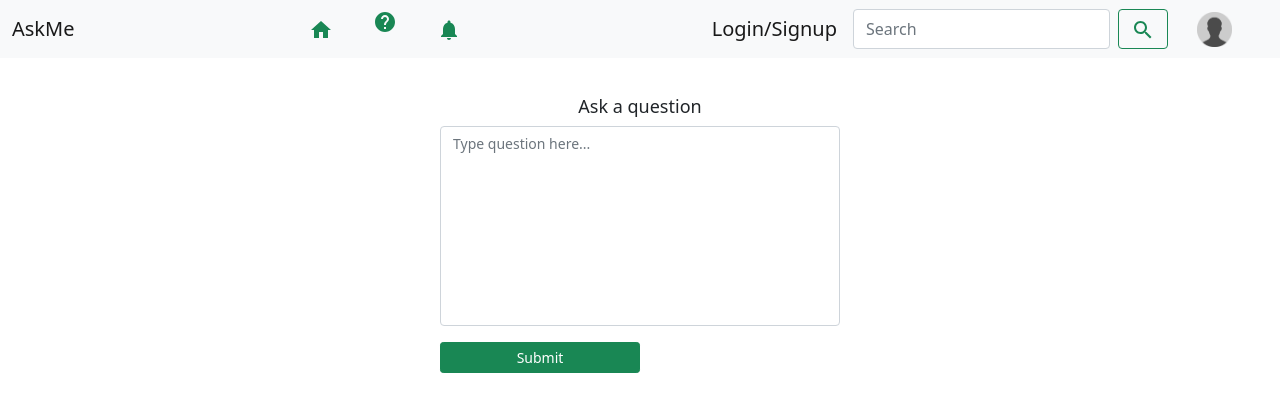
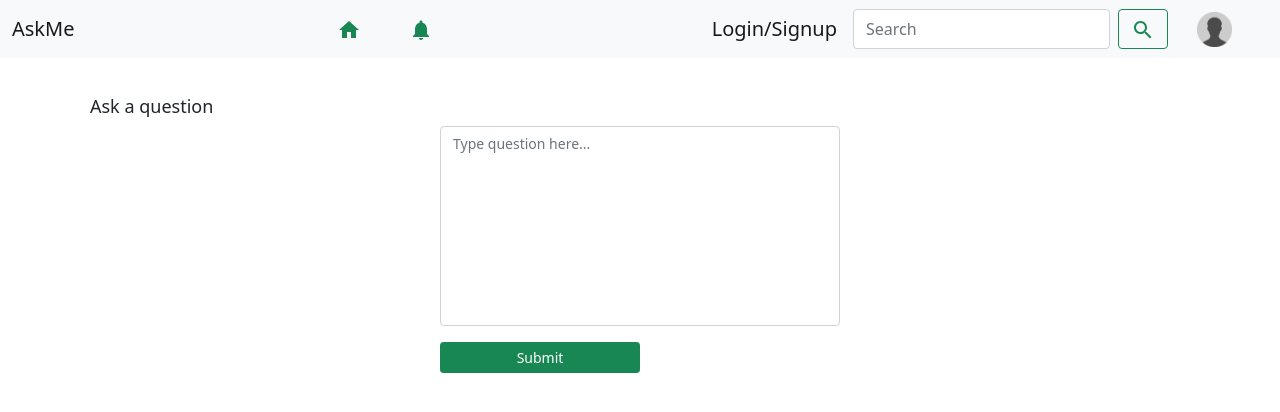
Before and after one commit to anzana000/AskMe, a React (Create React App) app in the folder frontend/: page /askquestion in a window 1280 px wide. Shown: the top 412 px of the page. Built offline with nearby package versions, Linux system fonts and the light colour scheme.

Commit message:
done with login logout

```diff
--- a/frontend/src/Components/AskMe/AskMe.css
+++ b/frontend/src/Components/AskMe/AskMe.css
@@ -9,6 +9,30 @@
       -ms-flex-align: center;
           align-items: center;
   width: 75%;
+}
+
+.h {
+  text-align: start;
+  width: inherit;
+  margin-left: 1rem;
+}
+
+.pf {
+  position: fixed;
+  top: 10rem;
+  right: 5rem;
+}
+
+.linkk {
+  -webkit-transition: -webkit-transform 0.5s;
+  transition: -webkit-transform 0.5s;
+  transition: transform 0.5s;
+  transition: transform 0.5s, -webkit-transform 0.5s;
+}
+
+.linkk:hover {
+  -webkit-transform: scale(1.1);
+          transform: scale(1.1);
 }
 
 .questions-container {
--- a/frontend/src/Components/AskMe/AskMe.js
+++ b/frontend/src/Components/AskMe/AskMe.js
@@ -1,4 +1,5 @@
 import React, { useContext, useEffect, useState } from "react";
+import { useHistory } from "react-router-dom";
 import axios from "axios";
 import "./AskMe.css";
 import DeleteForeverIcon from "@material-ui/icons/DeleteForever";
@@ -6,8 +7,10 @@ import ThumbUpAltIcon from "@material-ui/icons/ThumbUpAlt";
 import QuestionAnswerIcon from "@material-ui/icons/QuestionAnswer";
 
 import { LoginContext, MeContext } from "../../Context";
+import AskQuestion from "../AskQuestion/AskQuestion";
 
 const AskMe = () => {
+  const history = useHistory();
   const [data, setData] = useState([]);
   const [refresh, setRefresh] = useState(false);
   const { loginStatus, setLoginStatus } = useContext(LoginContext);
@@ -45,6 +48,8 @@ const AskMe = () => {
         setRefresh(!refresh);
       }
       func();
+    } else {
+      history.push("/login");
     }
   };
 
@@ -65,7 +70,11 @@ const AskMe = () => {
                 />
               </div>
               <div className="delete__container df">
-                <h4 className="questions__top__name"> {d.user[0].name}</h4>
+                <h4 className="questions__top__name">
+                  {" "}
+                  {d.user[0].name.charAt(0).toUpperCase() +
+                    d.user[0].name.slice(1)}
+                </h4>
                 {id === d.user[0]._id ? (
                   <div
                     onClick={(e) => deletePost(d._id)}
@@ -95,6 +104,9 @@ const AskMe = () => {
           </div>
         );
       })}
+      <div className="pf">
+        <AskQuestion />
+      </div>
     </div>
   );
 };
--- a/frontend/src/Components/AskMe/AskMe.scss
+++ b/frontend/src/Components/AskMe/AskMe.scss
@@ -3,6 +3,26 @@
   justify-content: space-between;
   align-items: center;
   width: 75%;
+}
+
+.h {
+  text-align: start;
+
+  width: inherit;
+  margin-left: 1rem;
+}
+
+.pf {
+  position: fixed;
+  top: 10rem;
+  right: 5rem;
+}
+
+.linkk {
+  transition: transform 0.5s;
+  &:hover {
+    transform: scale(1.1);
+  }
 }
 
 .questions-container {
--- a/frontend/src/Components/AskQuestion/AskQuestion.js
+++ b/frontend/src/Components/AskQuestion/AskQuestion.js
@@ -1,8 +1,14 @@
-import React, { useState } from "react";
+import React, { useState, useContext } from "react";
+import { useHistory } from "react-router-dom";
+
 import "./AskQuestion.css";
 import axios from "axios";
+import { LoginContext } from "../../Context";
 
 const AskQuestion = () => {
+  const history = useHistory();
+  const { loginStatus, setLoginStatus } = useContext(LoginContext);
+
   const [question, setQuestion] = useState({
     question: "",
   });
@@ -13,6 +19,9 @@ const AskQuestion = () => {
   });
   const handleSubmit = (e) => {
     e.preventDefault();
+    if (!loginStatus) {
+      history.push("/login");
+    } else {
       const newQuestion = { ...question };
       console.log(newQuestion);
       axios
@@ -28,10 +37,11 @@ const AskQuestion = () => {
           console.log(err);
         });
       setQuestion({ question: " " });
+    }
   };
   return (
     <div class="container mt-5  pt-5 ask-container">
-      <h3>Ask a question</h3>
+      <h3 className="h">Ask a question</h3>
       <form onSubmit={handleSubmit}>
         <div class="mb-3">
           <textarea
--- a/frontend/src/Components/Login/Login.jsx
+++ b/frontend/src/Components/Login/Login.jsx
@@ -59,7 +59,7 @@ const Login = () => {
       await axios
         .post("/api/v1/users/signup", send)
         .then((res) => {
-          history.push("/login");
+          history.push("/");
         })
         .catch((err) => {
           alert("Invalid Credentials");
--- a/frontend/src/Components/Navbar/Navbar.js
+++ b/frontend/src/Components/Navbar/Navbar.js
@@ -2,17 +2,19 @@ import React, { useContext } from "react";
 import "./Navbar.css";
 import HomeIcon from "@material-ui/icons/Home";
 import NotificationsIcon from "@material-ui/icons/Notifications";
-import HelpIcon from "@material-ui/icons/Help";
 import SearchIcon from "@material-ui/icons/Search";
 import user from "./user.png";
 import { Link } from "react-router-dom";
 
-import { LoginContext } from "../../Context";
+import { LoginContext, MeContext } from "../../Context";
 
 const Navbar = () => {
-  const userProfile = () => {
-    const userProf = document.getElementById("user-prof");
-    userProf.classList.toggle("display");
+  const { loginStatus, setLoginStatus } = useContext(LoginContext);
+  const { me, setMe } = useContext(MeContext);
+
+  const logout = (e) => {
+    setLoginStatus(false);
+    setMe({});
   };
   return (
     <div>
@@ -36,39 +38,34 @@ const Navbar = () => {
             <ul class="navbar-nav m-auto mb-2 mb-lg-0">
               <li class="nav-item">
                 <Link
-                  class="nav-link active present"
+                  class="nav-link active present linkk"
                   aria-current="page"
                   to="/"
                 >
                   <HomeIcon />
                 </Link>
               </li>
+
               <li class="nav-item">
-                {/* <a class="nav-link " aria-current="page" href="/askquestion"> */}
-                <Link
-                  to="/askquestion"
-                  class="nav-link "
+                <a
+                  class="nav-link linkk"
                   aria-current="page"
-                  className="links"
+                  href="./index.html"
                 >
-                  <HelpIcon />
-                </Link>
-                {/* </a> */}
-              </li>
-              <li class="nav-item">
-                <a class="nav-link " aria-current="page" href="./index.html">
                   <Link to="/notification" className="links">
                     <NotificationsIcon />
                   </Link>
                 </a>
               </li>
             </ul>
-            {!useContext(LoginContext).loginStatus ? (
+            {!loginStatus ? (
               <Link class="navbar-brand" to="/login">
                 Login/Signup
               </Link>
             ) : (
-              ""
+              <Link onClick={(e) => logout(e)} class="navbar-brand" to="/login">
+                Logout
+              </Link>
             )}
 
             <form class="d-flex form">
@@ -85,28 +82,12 @@ const Navbar = () => {
                 <SearchIcon />
               </button>
               <div class="mx-5 user">
-                <img src={user} alt="user" onClick={userProfile} />
+                <img src={user} alt="user" />
               </div>
             </form>
           </div>
         </div>
       </nav>
-      <div className="user-profile" id="user-prof">
-        <ul>
-          <li>
-            <a href="">Your profile</a>
-          </li>
-          <li>
-            <a href="">something</a>
-          </li>
-          <li>
-            <a href="">Help</a>
-          </li>
-          <li>
-            <a href="">Settings</a>
-          </li>
-        </ul>
-      </div>
     </div>
   );
 };
```
Also changed, not shown: 1 other file (tests, documents, lock files or other folders). Lines whose indentation alone changed are shown as unchanged.
